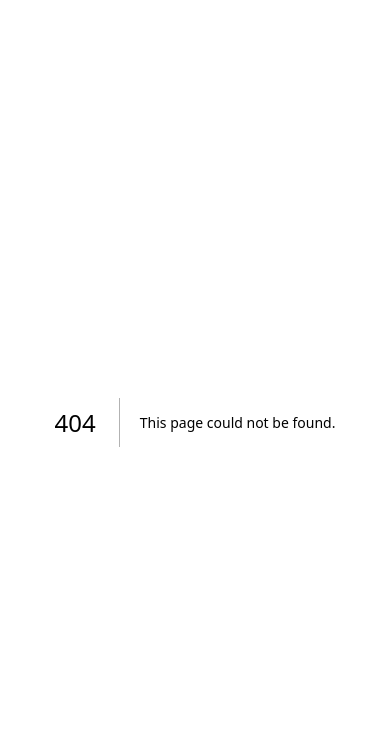
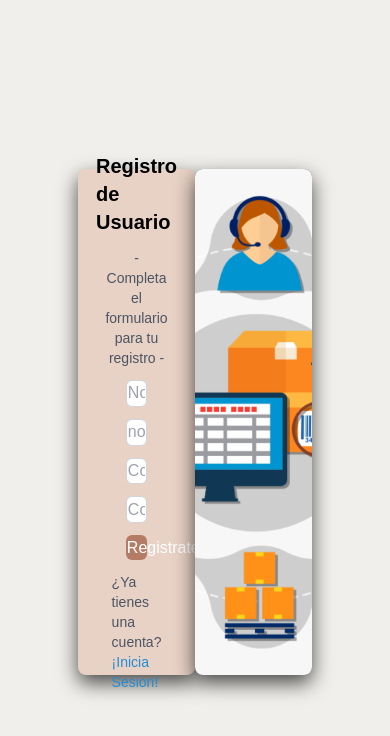
Before and after one commit to RenSunk/inventario-front, a Next.js app: page /registerUser in a window 390 px wide. Before the commit this address had no page. Shown: the top 736 px of the page. Built offline with nearby package versions, Linux system fonts and the light colour scheme.

Commit message:
Se realiza el versionamiento de algunos ajustes responsive, aunque aun falta pulir ciertas cosas, asi como tambien el diseño del registro de usuario

```diff
--- a/pages/loggin.tsx
+++ /dev/null
@@ -1,72 +0,0 @@
-import { Mainlayout } from "../layouts/Mainlayout";
-import Image from "next/image";
-import InventoryLoggin from "../images/InventoryLoggin.png"
-
-export default function prueba() {
-  return (
-    <div className="flex justify-center items-center min-h-screen bg-background">
-        <div className="bg-primary rounded-lg shadow-extra-intense p-6 flex flex-col items-center justify-center w-[30%] h-[30%] gap-6">
-            <form
-                className="rounded-lg p-6 w-full h-full flex flex-col items-center justify-center gap-4"
-                onSubmit={(e) => {
-                    e.preventDefault();
-                    console.log("Formulario enviado");
-                }}
-                >
-                <h1 className="text-xl xl:text-2xl font-extrabold">
-                    Inicio de Sesion
-                </h1>
-                <button
-                    type="button"
-                    className="flex items-center bg-white border border-gray-300 rounded-lg p-2 w-full shadow-slate-800 hover:bg-hovertheme"
-                >
-                    <img
-                    className="w-6 h-6"
-                    src="https://www.svgrepo.com/show/475656/google-color.svg"
-                    loading="lazy"
-                    alt="google logo"
-                    />
-                    <span className="text-text px-3">Inicia Sesión con Google</span>
-                </button>
-                <div className="text-center">
-                        <div
-                            className=" text-sm text-gray-600 font-medium">
-                            - Inicia sesion con una cuenta -
-                        </div>
-                </div>
-                <input
-                    type="email"
-                    name="email"
-                    placeholder="📧 Ingrese el correo electrónico"
-                    required
-                    className="border border-gray-300 rounded-md px-4 py-2 focus:outline-none focus:ring-2 focus:ring-focus w-full"
-                />
-                <input
-                    type="password"
-                    name="password"
-                    placeholder="🔒 Ingrese la contraseña"
-                    required
-                    className="border border-gray-300 rounded-md px-4 py-2 focus:outline-none focus:ring-2 focus:ring-focus w-full"
-                />
-                <button
-                    type="submit"
-                    className="bg-buttontheme text-white rounded-md px-4 py-2 w-full hover:bg-hovertheme focus:outline-none focus:ring-2 focus:bg-focustheme"
-                >
-                    Iniciar Sesión
-                </button>
-            </form>
-            <div className="w-full">
-                <button
-                    type="submit"
-                    className="bg-buttontheme text-white rounded-md px-4 py-2 w-full hover:bg-hovertheme focus:outline-none focus:ring-2 focus:bg-focustheme mb-8"
-                >
-                    Registrate Aquí
-                </button>
-            </div>
-        </div>
-        <div className="bg-slate-600 shadow-extra-intense w-[28.8%] rounded-lg">
-            <Image src={InventoryLoggin} alt="Inventario" className="h-full rounded-lg object-cover"/>
-        </div>
-    </div>
-  );
-}
--- /dev/null
+++ b/pages/login.tsx
@@ -0,0 +1,69 @@
+import Image from "next/image";
+import InventoryLoggin from "../images/InventoryLoggin.png";
+
+export default function Login() {
+    return (
+        <div className="flex justify-center items-center min-h-screen bg-background w-full ">
+            <div className="bg-primary rounded-lg shadow-extra-intense p-6 flex flex-col items-center justify-center w-[30%] h-[60vh]">
+                <form
+                    className="rounded-lg p-6 w-full h-full flex flex-col items-center justify-center gap-3"
+                    onSubmit={(e) => {
+                        e.preventDefault();
+                        console.log("Formulario enviado");
+                    }}
+                >
+                    <h1 className="text-xl xl:text-4xl font-semibold">
+                        Inicio de Sesión
+                    </h1>
+                    <button
+                        type="button"
+                        className="flex justify-center items-center bg-white border border-gray-300 rounded-lg px-[4%] py-[2%] w-full shadow-slate-800 hover:bg-hovertheme"
+                    >
+                        <img
+                            className="w-6 h-6"
+                            src="https://www.svgrepo.com/show/475656/google-color.svg"
+                            loading="lazy"
+                            alt="google logo"
+                        />
+                        <span className="text-text px-3">Inicia Sesión con Google</span>
+                    </button>
+                    <div className="text-center">
+                        <div className="text-sm text-gray-600 font-medium">
+                            - Inicia sesión con una cuenta -
+                        </div>
+                    </div>
+                    <input
+                        type="email"
+                        name="email"
+                        placeholder= "nombre@correo.com"
+                        required
+                        className="border border-gray-300 rounded-md px-[4%] py-[2%] focus:outline-none focus:ring-2 focus:ring-focus w-full"
+                    />
+                    <input
+                        type="password"
+                        name="password"
+                        placeholder="••••••••••••••••"
+                        required
+                        className="border border-gray-300 rounded-md px-[4%] py-[2%] focus:outline-none focus:ring-2 focus:ring-focus w-full"
+                    />
+                    <button
+                        type="submit"
+                        className="bg-buttontheme text-white rounded-md px-[4%] py-[2%] w-full hover:bg-hovertheme focus:outline-none focus:ring-2 focus:bg-focustheme"
+                    >
+                        Iniciar Sesión
+                    </button>
+                    <p className="text-sm font-light text-gray-600 dark:text-gray-600">
+                      ¿No tienes una cuenta aún? <a href="/registerUser" className="font-medium text-urlText hover:underline">¡Registrate!</a>
+                    </p>
+                </form>
+            </div>
+            <div className="bg-slate-600 shadow-extra-intense w-[30%] h-[60vh] rounded-lg relative">
+                <Image
+                    src={InventoryLoggin}
+                    alt="Inventario"
+                    className="rounded-lg object-cover w-full h-full"
+                />
+            </div>
+        </div>
+    );
+}
--- a/pages/prueba1.tsx
+++ /dev/null
@@ -1,13 +0,0 @@
-import { Mainlayout } from "../layouts/Mainlayout";
-
-export default function prueba() {
-  return (
-    <div>
-      <h1>prueba</h1>
-    </div>
-  );
-}
-
-prueba.getLayout = function getLayout(page: React.ReactNode) {
-    return <Mainlayout>{page}</Mainlayout>;
-}
--- /dev/null
+++ b/pages/registerUser.tsx
@@ -0,0 +1,73 @@
+import Image from "next/image";
+import InventoryLoggin from "../images/InventoryLoggin.png";
+
+export default function Prueba() {
+  return (
+    <div className="flex justify-center items-center min-h-screen bg-background w-full ">
+      <div className="bg-primary rounded-lg shadow-extra-intense p-6 flex flex-col items-center justify-center w-[30%] h-[60vh]">
+        <form
+          className="rounded-lg p-6 w-full h-full flex flex-col items-center justify-center gap-3"
+          onSubmit={(e) => {
+            e.preventDefault();
+            console.log("Formulario enviado");
+          }}
+        >
+          <h1 className="text-xl xl:text-4xl font-semibold">
+            Registro de Usuario
+          </h1>
+          <div className="text-center">
+            <div className="text-sm text-gray-600 font-medium">
+              - Completa el formulario para tu registro -
+            </div>
+          </div>
+
+          <input
+            type="email"
+            name="Name"
+            placeholder="Nombre Completo"
+            required
+            className="border border-gray-300 rounded-md px-[4%] py-[2%] focus:outline-none focus:ring-2 focus:ring-focus w-full"
+          />
+
+          <input
+            type="email"
+            name="email"
+            placeholder="nombre@correo.com"
+            required
+            className="border border-gray-300 rounded-md px-[4%] py-[2%] focus:outline-none focus:ring-2 focus:ring-focus w-full"
+          />
+          <input
+            type="password"
+            name="password"
+            placeholder="Contraseña"
+            required
+            className="border border-gray-300 rounded-md px-[4%] py-[2%] focus:outline-none focus:ring-2 focus:ring-focus w-full"
+          />
+          <input
+            type="password"
+            name="password"
+            placeholder="Confirmar contraseña"
+            required
+            className="border border-gray-300 rounded-md px-[4%] py-[2%] focus:outline-none focus:ring-2 focus:ring-focus w-full"
+          />
+          <button
+            type="submit"
+            className="bg-buttontheme text-white rounded-md px-[4%] py-[2%] w-full hover:bg-hovertheme focus:outline-none focus:ring-2 focus:bg-focustheme"
+          >
+            Registrate
+          </button>
+          <p className="text-sm font-light text-gray-600 dark:text-gray-600">
+            ¿Ya tienes una cuenta? <a href="/login" className="font-medium text-urlText hover:underline">¡Inicia Sesion!</a>
+          </p>
+        </form>
+      </div>
+      <div className="bg-slate-600 shadow-extra-intense w-[30%] h-[60vh] rounded-lg relative">
+        <Image
+          src={InventoryLoggin}
+          alt="Inventario"
+          className="rounded-lg object-cover w-full h-full"
+        />
+      </div>
+    </div>
+  );
+}
--- a/tailwind.config.js
+++ b/tailwind.config.js
@@ -19,7 +19,8 @@ module.exports = {
         header: '#eddcd2',
         hovertheme: '#334155',
         focustheme: '#334155',
-        buttontheme: '#b57c65'
+        buttontheme: '#b57c65',
+        urlText: '#238cd4'
       },
       fontFamily: {
         sans: ['Poppins', 'sans-serif']
```
Also changed, not shown: package.json (+4 -4 lines), 1 other file (tests, documents, lock files or other folders).
